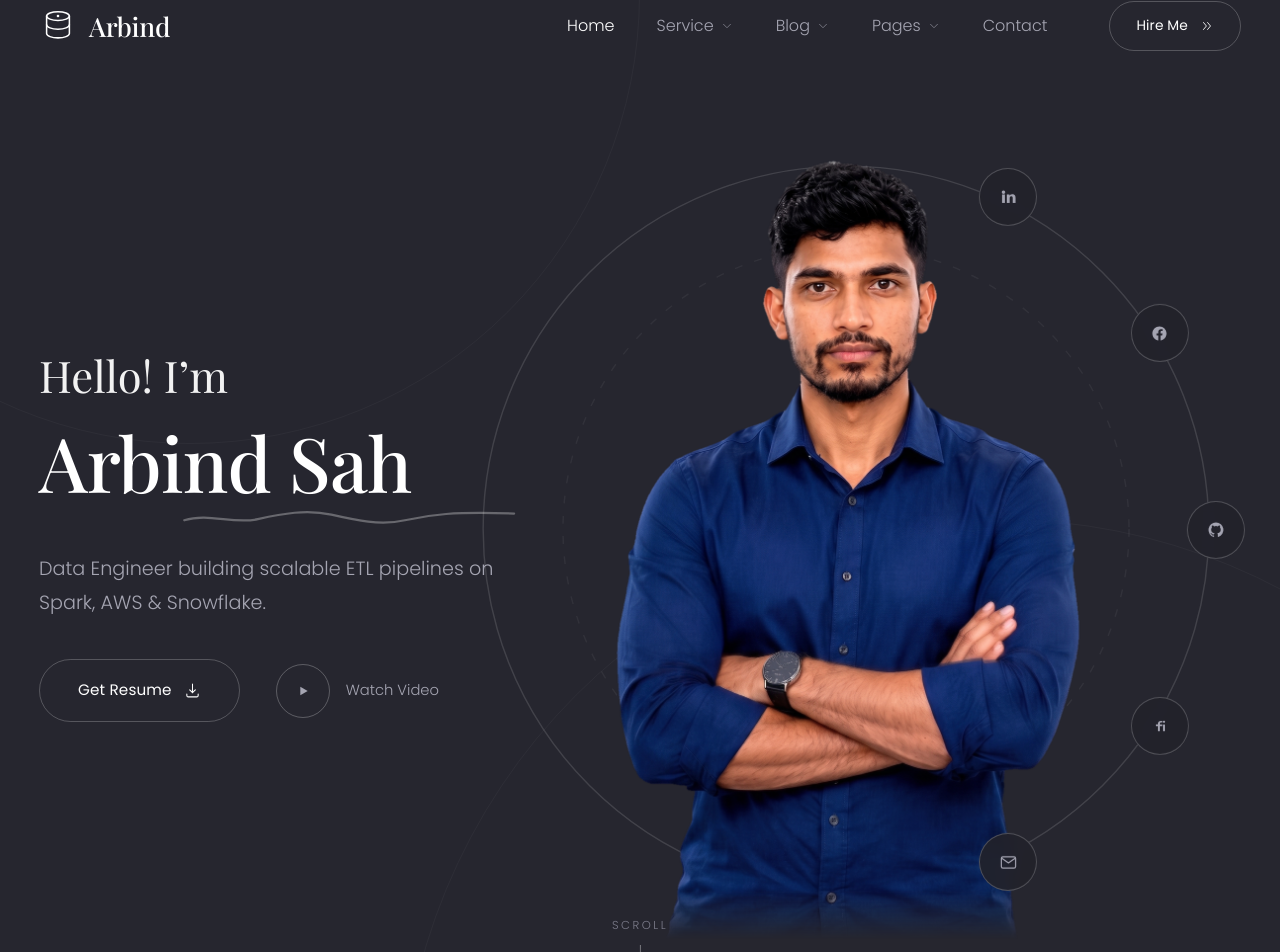
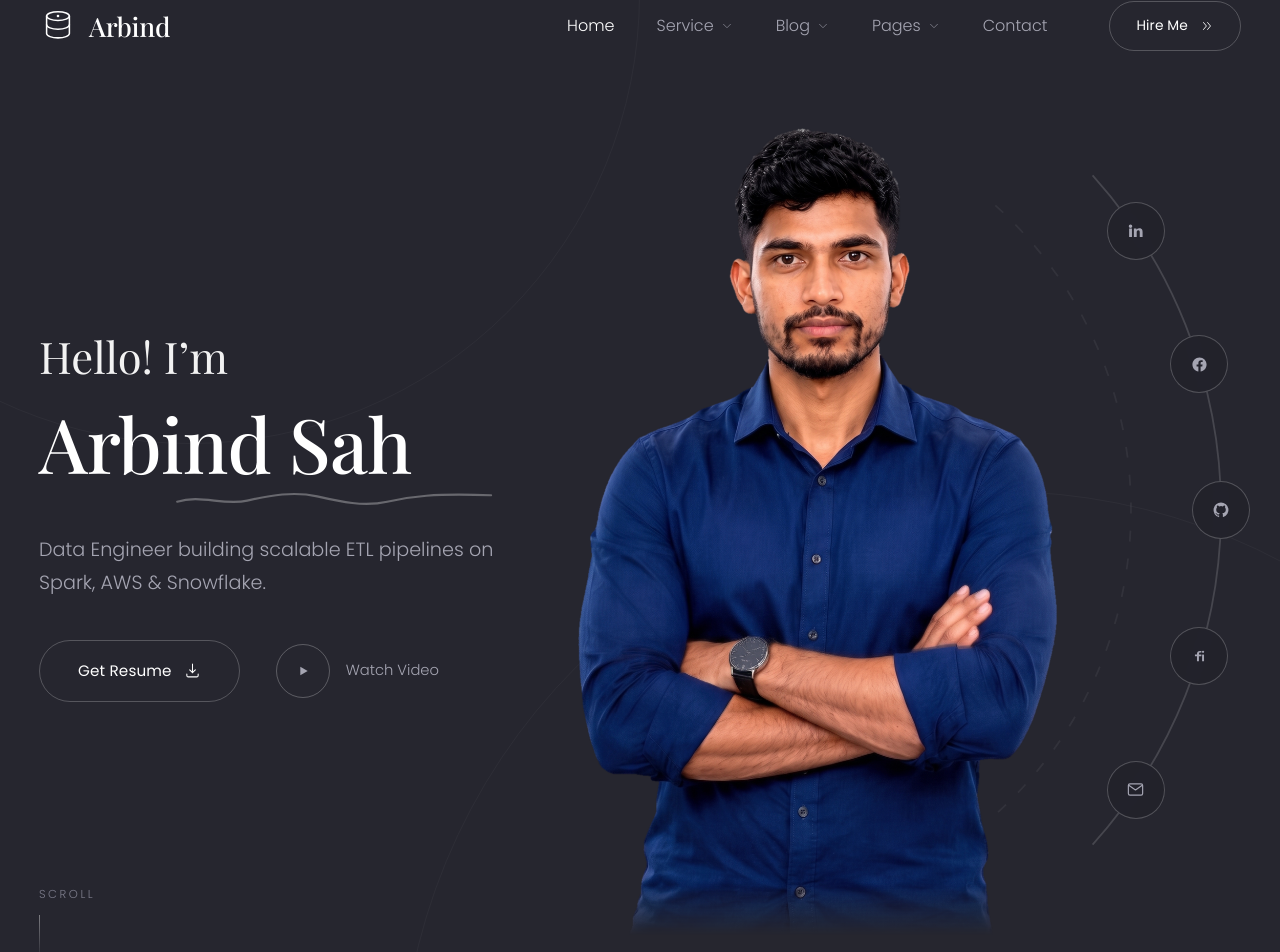
Before and after one commit to Arvind19999/data_portfolio, a React (Vite) app: page / in a window 1280 px wide. Shown: the part 36-988 px from the top of the page. Built offline with nearby package versions, Linux system fonts and the light colour scheme.

Commit message:
feature:- images dimension fix

```diff
--- a/src/components/Hero.jsx
+++ b/src/components/Hero.jsx
@@ -5,8 +5,11 @@ import { Download, Play } from './Icons';
 import { socialIcon } from './socialIcon';
 import VideoModal from './VideoModal';
 
-/** Where each social link sits on the ring, in degrees (0° = right, up = -). */
-const ORBIT_ANGLES = [-64, -32, 0, 32, 64];
+/**
+ * Where each social link sits on the arc, in degrees (0° = due right, up = -).
+ * Kept inside the drawn segment (±52°) so every icon lands on the visible line.
+ */
+const ORBIT_ANGLES = [-34, -17, 0, 17, 34];
 
 export default function Hero() {
   const [video, setVideo] = useState(false);
@@ -59,9 +62,13 @@ export default function Hero() {
                 placed at `angle` degrees on it, so the drawn line passes
                 exactly through every icon. 0° is due right, negative is up. */}
             <div className="hero__orbit">
-              <svg className="hero__orbit-line" viewBox="-1 -1 102 102" aria-hidden="true">
-                <circle cx="50" cy="50" r="50" />
-                <circle className="orbit-inner" cx="50" cy="50" r="39" />
+              <svg className="hero__orbit-line" viewBox="0 0 100 100" aria-hidden="true">
+                {/* Only the right-hand segment of the circle is drawn, so the
+                    curve stays beside the portrait instead of sweeping back
+                    across the headline. Endpoints sit just past the outermost
+                    links (±42° here, links at ±34°). */}
+                <path d="M87.16 16.54 A50 50 0 0 1 87.16 83.46" />
+                <path className="orbit-inner" d="M77.43 19.53 A41 41 0 0 1 77.43 80.47" />
               </svg>
             </div>
 
--- a/src/index.css
+++ b/src/index.css
@@ -677,15 +677,17 @@ ul {
   min-height: 100vh;
   display: flex;
   align-items: center;
-  padding: calc(var(--header-h) + 60px) 0 80px;
+  /* kept tight so the full arc — including the lowest link — clears the fold
+     on a laptop-height viewport */
+  padding: calc(var(--header-h) + 26px) 0 56px;
   overflow: hidden;
 }
 
 .hero__grid {
   display: grid;
-  /* the figure column takes the larger share so the portrait can run big
-     while the ring still has room to sit outside it */
-  grid-template-columns: 0.95fr 1.15fr;
+  /* the figure column takes the larger share: it holds the portrait *and*
+     the reserved band on its right where the arc and social links sit */
+  grid-template-columns: 0.9fr 1.4fr;
   gap: 40px;
   align-items: center;
 }
@@ -786,29 +788,35 @@ ul {
 }
 
 /* Portrait + orbiting social ring ---------------------------------------- */
+/* The portrait sits at the left of this column; the padding on the right is
+   the band the arc and its social links occupy. */
 .hero__figure {
   position: relative;
   display: flex;
-  justify-content: center;
+  justify-content: flex-start;
   align-items: flex-end;
   min-height: 760px;
+  padding-right: 125px;
 }
 
 /* Square box the ring is inscribed in. Social links are placed on the same
    circle by angle (see Hero.jsx), so the drawn line always threads exactly
    through their centres. */
-/* The ring and the social layer are siblings sharing identical geometry, so a
-   link placed at angle θ lands exactly on the drawn circle. They must stay
-   siblings: the centring `transform` creates a stacking context, so nesting
-   the links inside the ring would trap them behind the portrait. */
+/* The arc and the social layer are siblings sharing identical geometry, so a
+   link placed at angle θ lands exactly on the drawn curve. The circle is huge
+   and anchored to this column's right edge, so only its right-hand sliver is
+   on screen — a gentle vertical curve rather than a ring around the portrait.
+   They must stay siblings: the centring `transform` creates a stacking
+   context, so nesting the links inside the arc would trap them behind the
+   portrait. */
 .hero__orbit,
 .hero__socials {
   position: absolute;
-  width: min(820px, 128%);
+  width: min(1000px, 175%);
   aspect-ratio: 1;
   top: 50%;
-  left: 50%;
-  transform: translate(-50%, -50%);
+  right: 20px;
+  transform: translateY(-50%);
 }
 
 .hero__orbit-line {
@@ -818,14 +826,15 @@ ul {
   display: block;
 }
 
-.hero__orbit-line circle {
+/* stroke-width is in viewBox units, so it scales with the arc (~2px on screen) */
+.hero__orbit-line path {
   fill: none;
-  stroke: rgba(255, 255, 255, 0.13);
-  stroke-width: 0.2;
+  stroke: rgba(255, 255, 255, 0.15);
+  stroke-width: 0.18;
 }
 
 .hero__orbit-line .orbit-inner {
-  stroke: rgba(255, 255, 255, 0.055);
+  stroke: rgba(255, 255, 255, 0.06);
   stroke-dasharray: 1.1 1.7;
 }
 
@@ -875,14 +884,15 @@ ul {
   mask-image: linear-gradient(to bottom, #000 94%, transparent 100%);
 }
 
+/* Aligned to the container's left edge — centred, it would land on top of
+   the portrait now that the figure occupies the right of the hero. */
 .hero__scroll {
   position: absolute;
-  left: 50%;
-  bottom: 28px;
-  transform: translateX(-50%);
+  left: max(var(--gutter), calc((100vw - var(--container)) / 2 + var(--gutter)));
+  bottom: 30px;
   display: flex;
   flex-direction: column;
-  align-items: center;
+  align-items: flex-start;
   gap: 10px;
   font-size: 0.72rem;
   letter-spacing: 0.22em;
@@ -2283,17 +2293,8 @@ ul {
    the viewport, leaving no room for the ring to sit outside the portrait. Pad
    the hero's right edge so the 3 o'clock link stays fully on screen. */
 @media (min-width: 1101px) and (max-width: 1500px) {
-  .hero .container {
-    padding-right: 130px;
-  }
-
-  .hero__orbit,
-  .hero__socials {
-    width: 128%;
-  }
-
-  .hero__portrait {
-    width: 94%;
+  .hero__figure {
+    padding-right: 108px;
   }
 }
 
@@ -2318,16 +2319,18 @@ ul {
   .hero__figure {
     min-height: 620px;
     order: -1;
+    justify-content: center;
+    padding-right: 76px;
   }
 
   .hero__portrait {
-    width: min(400px, 66%);
-  }
-
-  /* Keep the ring narrow enough that the 3 o'clock link stays on screen. */
+    width: min(400px, 78%);
+  }
+
   .hero__orbit,
   .hero__socials {
-    width: min(530px, 84%);
+    width: min(760px, 150%);
+    right: 34px;
   }
 
   .orbit-link {
@@ -2485,15 +2488,17 @@ ul {
 
   .hero__figure {
     min-height: 500px;
+    padding-right: 58px;
   }
 
   .hero__portrait {
-    width: min(290px, 58%);
+    width: min(290px, 74%);
   }
 
   .hero__orbit,
   .hero__socials {
-    width: min(360px, 78%);
+    width: min(520px, 150%);
+    right: 26px;
   }
 
   .orbit-link {
```
